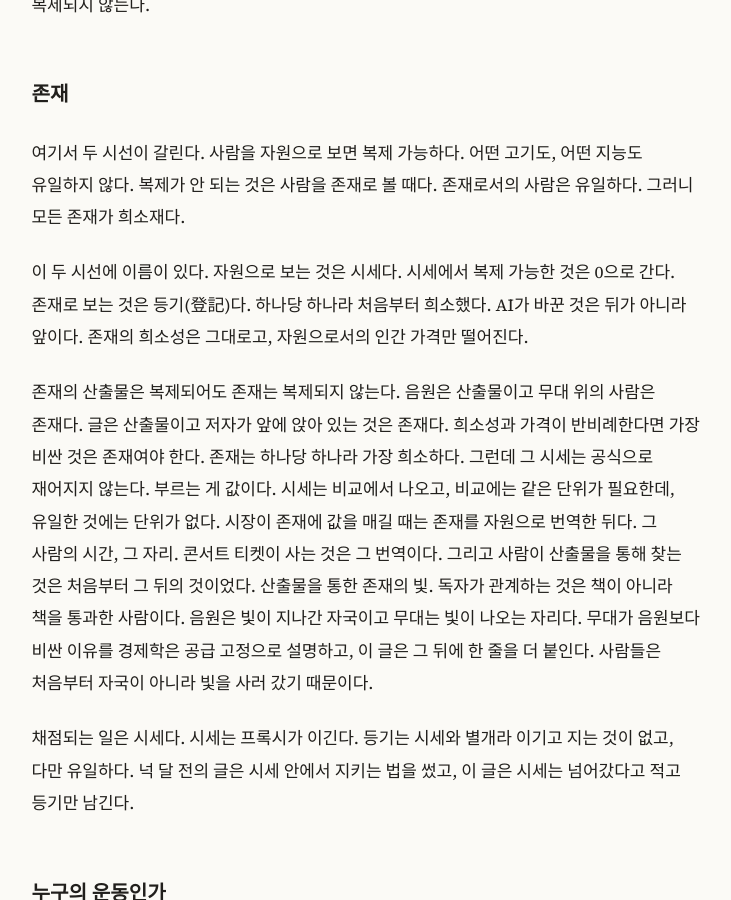
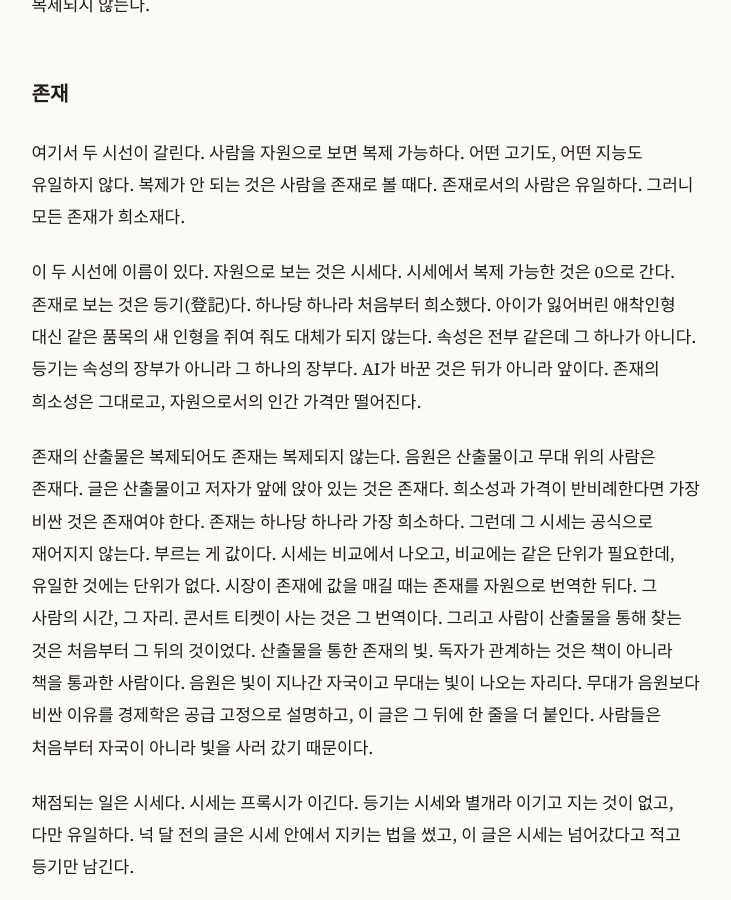
Before and after one commit to nonasking/essays, a Jekyll site: the page built from server-room-lit/index.md, in a window 1280 px wide and 900 px high, scrolled down 6556 px. Shown: the whole window, without its empty margins (271-1002 px from the left). Built offline with Jekyll 4.4.1, drawn with Linux system fonts in a browser that asks for light colours.

Commit message:
Server Room Lit: attachment-doll example for the register (KR/EN)
Co-Authored-By: Claude Fable 5.1 <noreply@anthropic.com>
Claude-Session: https://claude.ai/code/session_01Nt8a6bjf1EmgHUMBSdkBt4

```diff
--- a/server-room-lit/index.md
+++ b/server-room-lit/index.md
@@ -78,7 +78,7 @@ B가 다음 라운드에서 지는 것을 세 자료가 각각 다른 방향에
 
 여기서 두 시선이 갈린다. 사람을 자원으로 보면 복제 가능하다. 어떤 고기도, 어떤 지능도 유일하지 않다. 복제가 안 되는 것은 사람을 존재로 볼 때다. 존재로서의 사람은 유일하다. 그러니 모든 존재가 희소재다.
 
-이 두 시선에 이름이 있다. 자원으로 보는 것은 시세다. 시세에서 복제 가능한 것은 0으로 간다. 존재로 보는 것은 등기(登記)다. 하나당 하나라 처음부터 희소했다. AI가 바꾼 것은 뒤가 아니라 앞이다. 존재의 희소성은 그대로고, 자원으로서의 인간 가격만 떨어진다.
+이 두 시선에 이름이 있다. 자원으로 보는 것은 시세다. 시세에서 복제 가능한 것은 0으로 간다. 존재로 보는 것은 등기(登記)다. 하나당 하나라 처음부터 희소했다. 아이가 잃어버린 애착인형 대신 같은 품목의 새 인형을 쥐여 줘도 대체가 되지 않는다. 속성은 전부 같은데 그 하나가 아니다. 등기는 속성의 장부가 아니라 그 하나의 장부다. AI가 바꾼 것은 뒤가 아니라 앞이다. 존재의 희소성은 그대로고, 자원으로서의 인간 가격만 떨어진다.
 
 존재의 산출물은 복제되어도 존재는 복제되지 않는다. 음원은 산출물이고 무대 위의 사람은 존재다. 글은 산출물이고 저자가 앞에 앉아 있는 것은 존재다. 희소성과 가격이 반비례한다면 가장 비싼 것은 존재여야 한다. 존재는 하나당 하나라 가장 희소하다. 그런데 그 시세는 공식으로 재어지지 않는다. 부르는 게 값이다. 시세는 비교에서 나오고, 비교에는 같은 단위가 필요한데, 유일한 것에는 단위가 없다. 시장이 존재에 값을 매길 때는 존재를 자원으로 번역한 뒤다. 그 사람의 시간, 그 자리. 콘서트 티켓이 사는 것은 그 번역이다. 그리고 사람이 산출물을 통해 찾는 것은 처음부터 그 뒤의 것이었다. 산출물을 통한 존재의 빛. 독자가 관계하는 것은 책이 아니라 책을 통과한 사람이다. 음원은 빛이 지나간 자국이고 무대는 빛이 나오는 자리다. 무대가 음원보다 비싼 이유를 경제학은 공급 고정으로 설명하고, 이 글은 그 뒤에 한 줄을 더 붙인다. 사람들은 처음부터 자국이 아니라 빛을 사러 갔기 때문이다.
 
```
Also changed, not shown: server-room-lit/en.md (+1 -1 lines), 2 other files.
